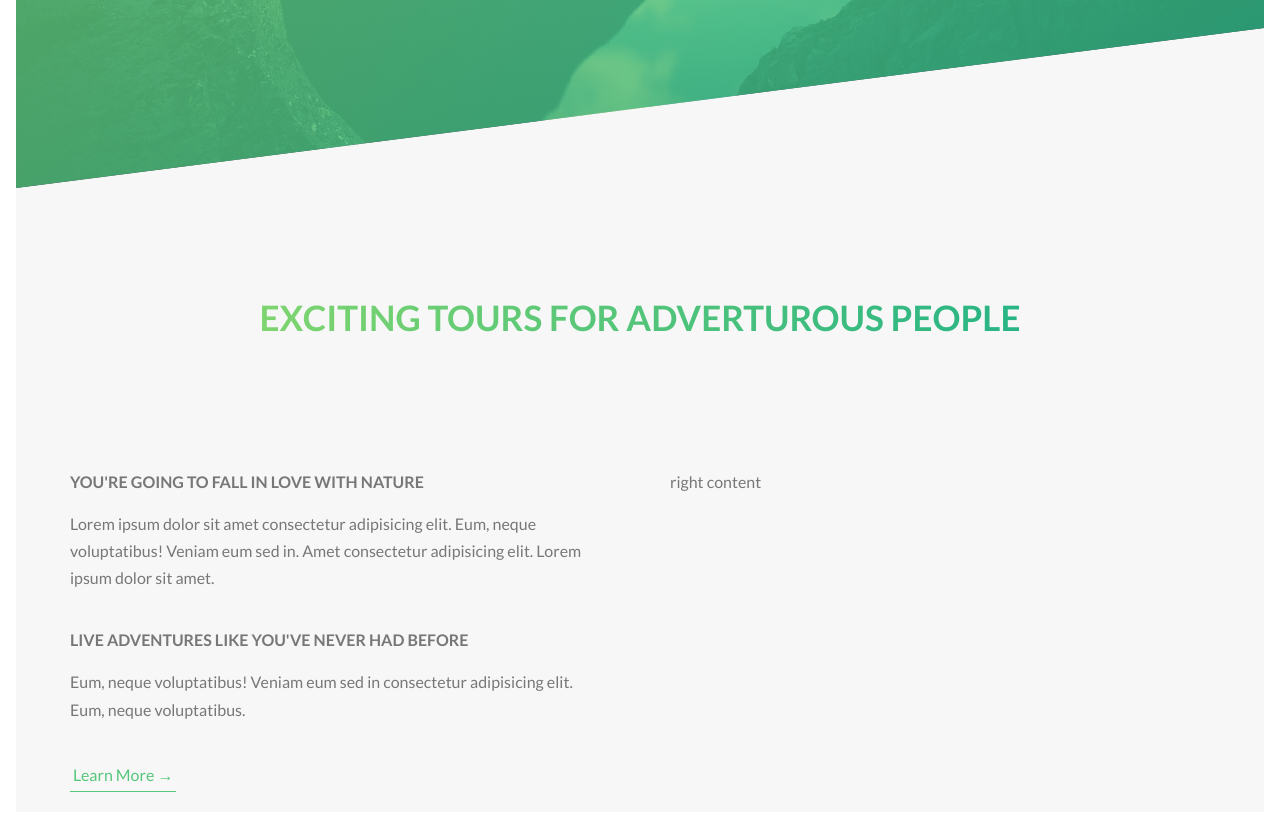
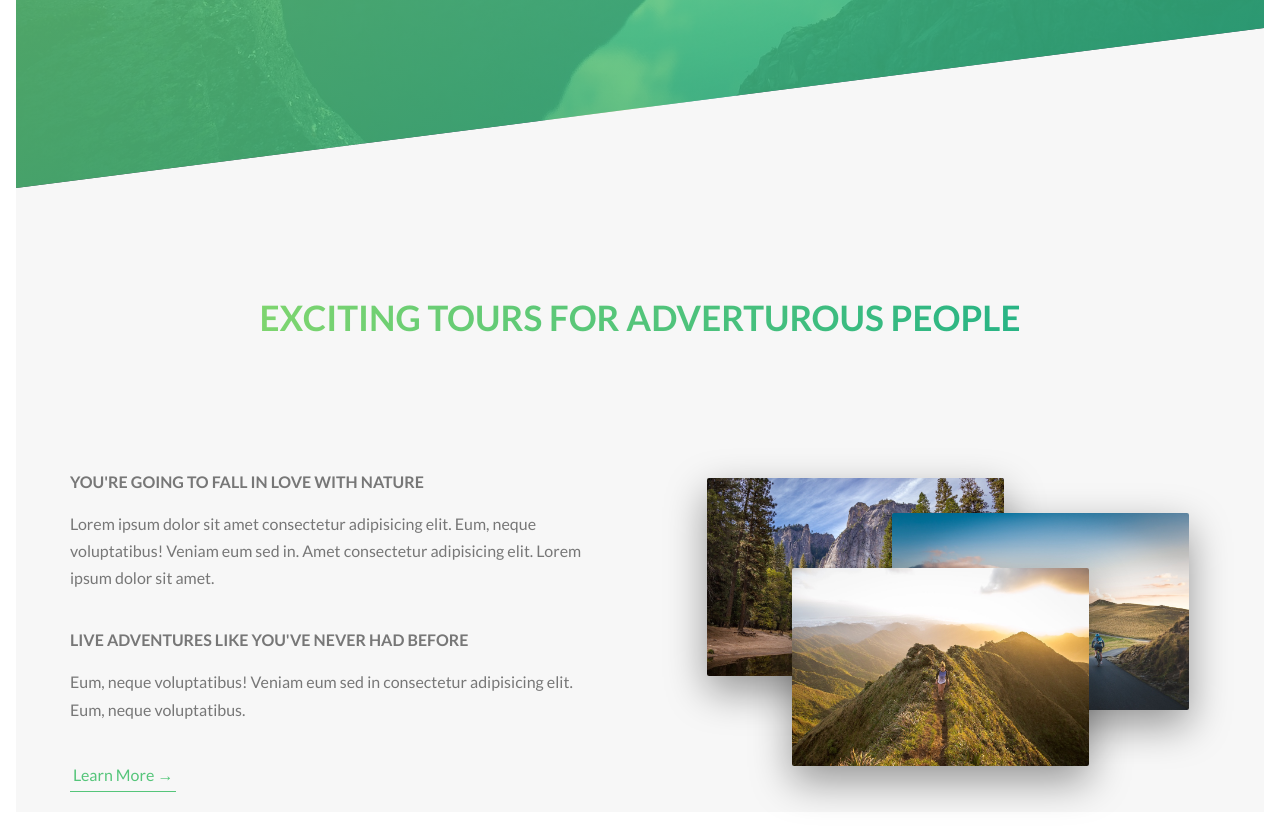
Before and after one commit to Marknjo/natours-css-project, a website built with webpack: page src/index.html in a window 1280 px wide. Shown: the part 588-1416 px from the top of the page. Built offline with nearby package versions, Linux system fonts and the light colour scheme.

Commit message:
Complete image composition design of the about us section

```diff
--- a/src/index.html
+++ b/src/index.html
@@ -66,7 +66,33 @@
 
             <a href="#" class="btn-text">Learn More &rarr;</a>
           </div>
-          <div class="col-1-of-2">right content</div>
+          <div class="col-1-of-2">
+            <div class="composition">
+              <img
+                src="./assets/images/nat-1-large.jpg"
+                alt="photo 1"
+                class="composition__photo composition__photo--1"
+                width="1000"
+                height="664"
+              />
+
+              <img
+                src="./assets/images/nat-2-large.jpg"
+                alt="photo 2"
+                class="composition__photo composition__photo--2"
+                width="1000"
+                height="664"
+              />
+
+              <img
+                src="./assets/images/nat-3-large.jpg"
+                alt="photo 3"
+                class="composition__photo composition__photo--3"
+                width="1000"
+                height="664"
+              />
+            </div>
+          </div>
         </div>
       </section>
     </main>
--- /dev/null
+++ b/src/styles/components/_composition.scss
@@ -0,0 +1,55 @@
+.composition {
+  height: 100%;
+  width: 100%;
+  display: grid;
+  grid-template-rows: 1fr;
+  grid-template-columns: 1fr;
+  justify-items: center;
+  align-items: center;
+  z-index: 0;
+
+  &:hover &__photo:not(:hover) {
+    transform: scale(0.925);
+  }
+
+  &__photo {
+    display: block;
+    box-shadow: 0 1.5rem 4rem rgba($color-black, 0.4);
+    border-radius: 2px;
+    width: 55%;
+    height: auto;
+    position: relative;
+    transition: all 0.2s;
+    outline-offset: 1rem;
+
+    &:hover {
+      box-shadow: 0 2.5rem 4rem rgba($color-black, 0.5);
+      transform: scale(1.05) translateY(0.5rem);
+      outline: 1.5rem solid $color-primary-main;
+      z-index: 5;
+    }
+
+    &--1 {
+      grid-row: 1 / 2;
+      grid-column: 1/2;
+      z-index: 1;
+      margin-top: -8rem;
+      margin-left: -17rem;
+    }
+
+    &--2 {
+      grid-row: 1 / 2;
+      grid-column: 1/2;
+      z-index: 2;
+      margin-bottom: 1rem;
+      margin-right: -20rem;
+    }
+
+    &--3 {
+      grid-row: 1 / 2;
+      grid-column: 1/2;
+      z-index: 3;
+      margin-top: 10rem;
+    }
+  }
+}
--- a/src/styles/main.scss
+++ b/src/styles/main.scss
@@ -11,6 +11,7 @@
 
 //components
 @import "./components/button";
+@import "./components/composition";
 
 //layouts
 @import "./layouts/grid";
```
